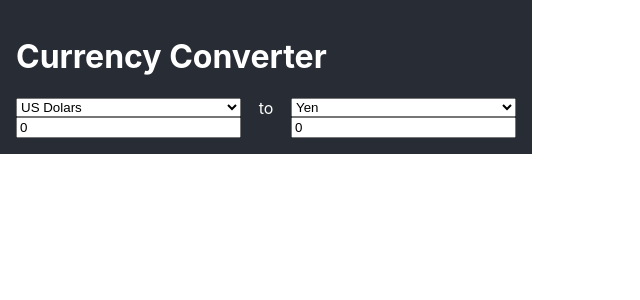
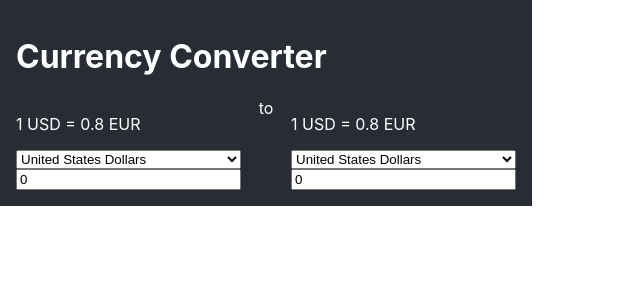
Before and after one commit to simondell/test-artfinder, a React (Create React App) app: page / in a window 1280 px wide. Shown: the top 300 px of the page, without its empty margins (0-640 px from the left). Built offline with nearby package versions, Linux system fonts and the light colour scheme.

Commit message:
Begin extrating out rates from currencies

```diff
--- a/src/App.tsx
+++ b/src/App.tsx
@@ -10,11 +10,27 @@ interface Amount {
   value: number;
 }
 
+type Rate = [CurrencyCodes, number]
+
 function App() {
   let amounts: Amount[] = [
     { denomination: CurrencyCodes.USD, value: 0 },
     { denomination: CurrencyCodes.JPY, value: 0 },
   ]
+
+  const [rates, setRates] = React.useState<Rate[]>([])
+
+  React.useEffect(() => {
+    setRates([
+      [CurrencyCodes['USD'], 1.1250],
+      [CurrencyCodes['JPY'], 122.48],
+      [CurrencyCodes['BGN'], 1.9558],
+      [CurrencyCodes['CZK'], 26.623],
+      [CurrencyCodes['DKK'], 7.4557],
+      [CurrencyCodes['GBP'], 0.89685],
+      [CurrencyCodes['HUF'], 344.90],
+    ])
+  }, [setRates])
 
   return (
     <div className="App">
--- a/src/Currency/Currency.tsx
+++ b/src/Currency/Currency.tsx
@@ -3,6 +3,8 @@ import {
   CurrencyCodes,
   CurrencyNames,
 } from './Constants'
+import RateComparison from '../Rates/RateComparison'
+import RatePicker from '../Rates/RatePicker'
 import './Currency.css'
 
 interface Props {
@@ -15,28 +17,8 @@ export default (props: Props) => {
     <div
       className="currency"
     >
-      <select
-        value={props.denomination}
-      >
-      {
-        Object.keys(CurrencyNames).map(currencyKey => {
-          const label = CurrencyNames[currencyKey as CurrencyCodes]
-
-          // TODO fill out all the names
-          if(!label) return null
-
-          return (
-            <option
-              key={`currency-${currencyKey}`}
-              // selected={currencyKey === props.denomination}
-              value={currencyKey}
-            >
-              {label}
-            </option>
-          )
-        })
-      }
-      </select>
+      <RateComparison />
+      <RatePicker />
       <input
         name={`currency-value-${props.denomination}`}
         type="text"
--- /dev/null
+++ b/src/Rates/RateComparison.tsx
@@ -0,0 +1,3 @@
+import React from 'react'
+
+export default () => <p>1 USD = 0.8 EUR</p>
--- /dev/null
+++ b/src/Rates/RatePicker.tsx
@@ -0,0 +1,9 @@
+import React from 'react'
+import Select from '../Shared/Select/Select'
+
+export default () =>
+  <Select
+    pairs={[
+      ['USD', 'United States Dollars'],
+    ]}
+  />
--- /dev/null
+++ b/src/Shared/Select/Select.tsx
@@ -0,0 +1,22 @@
+import React from 'react'
+
+interface Props {
+  pairs: [[string, string]]
+  value?: string
+}
+
+export default (props: Props) =>
+  <select
+    value={props.value}
+  >
+  {
+    props.pairs.map(([key, value]) =>
+      <option
+        key={`currency-${key}`}
+        value={key}
+      >
+        {value}
+      </option>
+    )
+  }
+  </select>
```
Also changed, not shown: src/Currency/CurrencyPicker.tsx (added, +9 -0 lines).
